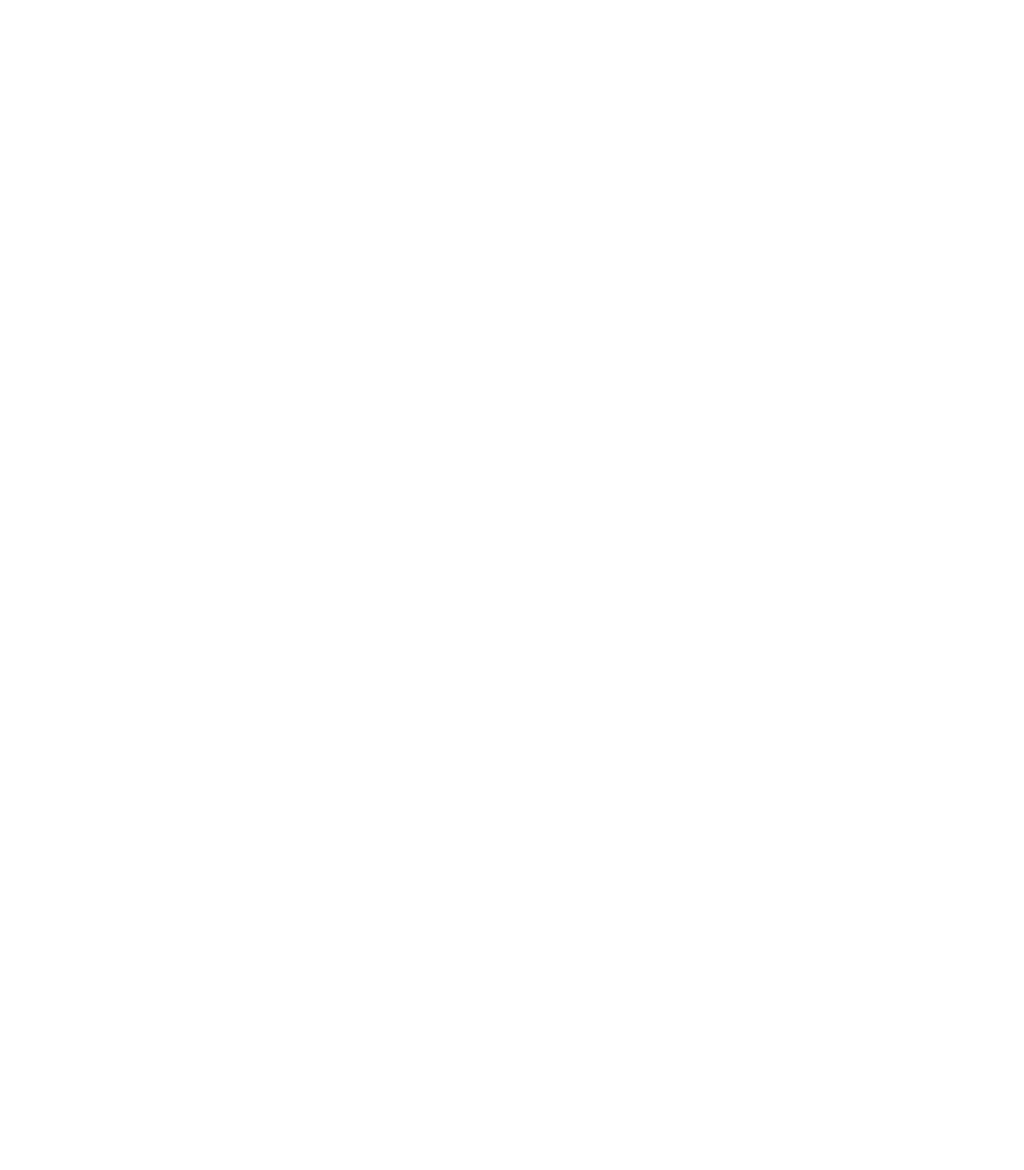
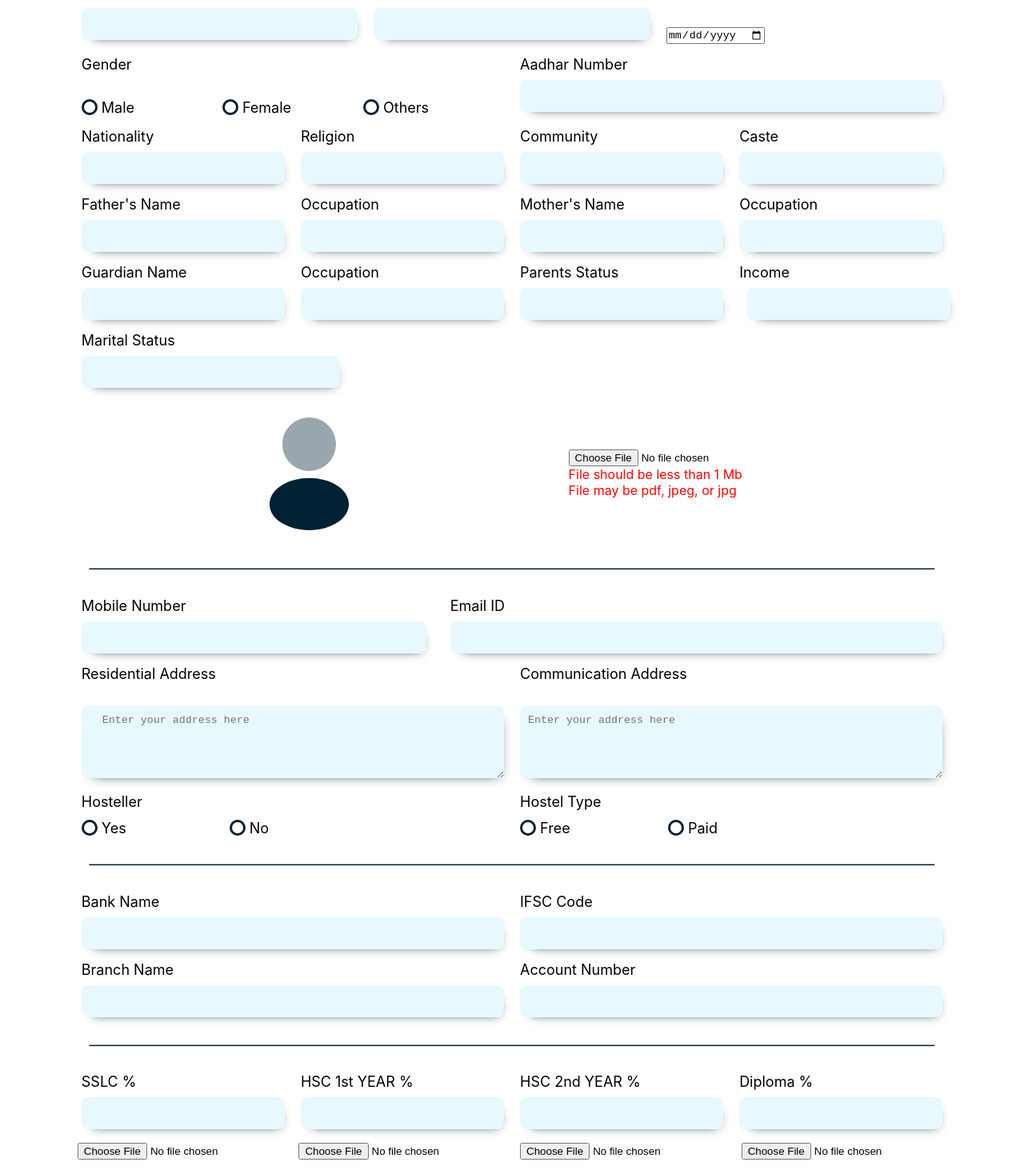
Before and after one commit to JawaharRL/erp-frontend, a React (Create React App) app in the folder frontend/: page /register-page-personal in a window 1280 px wide. Before the commit this address had no page. Shown: the part 167-1630 px from the top of the page at 80% size. Before the commit the page ends 800 px from the top, so only its background shows below. Built offline with nearby package versions, Linux system fonts and the light colour scheme.

Commit message:
bank details and academic register added

```diff
--- a/frontend/src/App.js
+++ b/frontend/src/App.js
@@ -1,7 +1,7 @@
 import React from 'react';
 import './App.css';
 import { BrowserRouter, Routes, Route } from 'react-router-dom';
-import { Landingpage, Loginpage,Registrationpage1 } from './Pages';
+import { Landingpage, Loginpage,Registrationpage1,Registrationpage2 } from './Pages';
 
 function App() {
   return (
@@ -9,8 +9,9 @@ function App() {
 
       <Routes>
         <Route path="/" element={<Landingpage/>} />
-        <Route path="/register-page" element={<Registrationpage1/>}/>
+        <Route path="/register-page-personal" element={<Registrationpage1/>}/>
         <Route path="/login-page" element={<Loginpage/>}/>
+        <Route path="/register-page-academic" element={<Registrationpage2/>}/>
       </Routes>
 
     </div>
--- a/frontend/src/Pages/Landingpage/Landingpage.css
+++ b/frontend/src/Pages/Landingpage/Landingpage.css
@@ -22,7 +22,8 @@
     width: 20px;
     margin-right: 7px;
 }
-.container{
+.landingpage-container{
+    display: flex;
     justify-content: flex-end;
 
 }
--- a/frontend/src/Pages/Landingpage/Landingpage.jsx
+++ b/frontend/src/Pages/Landingpage/Landingpage.jsx
@@ -12,10 +12,10 @@ const Landingpage = () => {
   return (
     <div>
     <Header></Header>
-    <div class="container">
+    <div class="landingpage-container">
         <div class="nav">
             <div>
-                <Link to={'/register-page'} class="landing-button" >
+                <Link to={'/register-page-personal'} class="landing-button" >
                     <img class="icon" src={registericon} alt=""/>
                     <p>Register</p>
                 </Link>
--- a/frontend/src/Pages/Registrationpage1/Registrationpage1.css
+++ b/frontend/src/Pages/Registrationpage1/Registrationpage1.css
@@ -1,5 +1,5 @@
 
-.header-fixed{
+.registration-header{
     position: sticky;
     top:0;
     left:0;
@@ -7,7 +7,6 @@
     /* background-color: cadetblue; */
     /* background-color: rgb(129, 164, 241); */
 }
-
 .title{
     text-align:center;
     font-family: 'Outfit';
@@ -23,11 +22,9 @@
     align-items: center;
     display: flex;
     margin-bottom:20px ;
-
 }
 
 .forms{
-
     border: none;
     height: 45px;
     width:35%;
@@ -39,16 +36,21 @@
     background: linear-gradient(to  right,rgb(0, 131, 213),rgb(1, 61, 96));
 
 }
-.container{
+/* .container{
     display: flex;
     padding-top:10px;
     padding-bottom: 10px;
-    /* background-color: cadetblue; */
     margin-left: 5px;
     margin-right: 5px;
 
+} */
+.registration1-levels{
+    display: flex;
+    margin: 15px;
 }
-
+.upload-files{
+    margin: 10px;
+}
 
 .field{
     flex:1;
@@ -135,9 +137,9 @@ label{
     margin-left:6%;
     margin-right:6%;
 }
-hr{
+#registration-seperator{
     height: 3px;
-    /* margin: 3%; */
+    margin: 3%;
     background-color: #002133;
 
 }
@@ -157,7 +159,8 @@ textarea::placeholder{
 
 
 }
-/* .b2{
-    flex:1;
-    padding: 10px;
-} */
+.bankdetails-container{
+    /* background-color: #000; */
+    display: flex;
+
+}
--- a/frontend/src/Pages/Registrationpage1/Registrationpage1.jsx
+++ b/frontend/src/Pages/Registrationpage1/Registrationpage1.jsx
@@ -1,12 +1,13 @@
 import React from 'react';
 import './Registrationpage1.css';
 import Profile from '../../Assets/profile.svg'
+import { Link } from 'react-router-dom';
 
 function Registrationpage1() {
   return (
     <div>
         <div class="regbackground">
-            <div class="header-fixed ">
+            <div class="registration-header ">
              <div class="title">
               <h1 >ERP Registration form</h1>
             </div>
@@ -16,7 +17,7 @@ function Registrationpage1() {
             </div>
             </div>
 
-            <div class="container">
+            <div class="registration1-levels">
                <div class="field">
                 <label htmlFor="Name">First Name</label>
                 <input type="text" name="Name" />
@@ -33,7 +34,7 @@ function Registrationpage1() {
               </div>
             </div>
 
-            <div class="container">
+            <div class="registration1-levels">
                <div class="field">
                 <label htmlFor="Gender">Gender</label><br/>
                <div class="radio" >
@@ -51,7 +52,7 @@ function Registrationpage1() {
               </div>
             </div>
 
-            <div class="container">
+            <div class="registration1-levels">
                 <div class="field">
                  <label htmlFor="Nationality">Nationality</label>
                  <input type="text" name="Nationality" />
@@ -71,7 +72,7 @@ function Registrationpage1() {
 
              </div>
 
-            <div class="container ">
+            <div class="registration1-levels ">
                 <div class="field">
                  <label htmlFor="FatherName">Father's Name</label>
                  <input type="text" name="FatherName" />
@@ -90,7 +91,7 @@ function Registrationpage1() {
               </div>
             </div>
 
-            <div class="container">
+            <div class="registration1-levels">
                 <div class="field">
                  <label htmlFor="GuardianName">Guardian Name</label>
                  <input type="text" name="GuardianName"/>
@@ -109,7 +110,7 @@ function Registrationpage1() {
               </div>
             </div>
 
-            <div class="container">
+            <div class="registration1-levels">
                 <div class="form-group field">
                  <label htmlFor="MaritalStatus">Marital Status</label>
                  <input type="text" name="Marital Staus"  id='maritalstatus' />
@@ -126,10 +127,10 @@ function Registrationpage1() {
 
                 </div>
             </div>
-            <hr/>
+            <hr id='registration-seperator'/>
 
-            <div class="container">
-                <div class=" b4 field">
+            <div class="registration1-levels">
+                <div class=" field">
                  <label htmlFor="MobileNo">Mobile Number</label>
                  <input id='mobilenumber' type="text" name="MobileNo"  />
                </div>
@@ -139,8 +140,8 @@ function Registrationpage1() {
                 <input id='mailid' type="text" name="Emailid" />
               </div>
             </div>
-            <div class="container g1">
-              <div class=" b4 field">
+            <div class="registration1-levels">
+              <div class=" field">
                 <label htmlFor="ResidentialAddress">Residential Address</label><br/>
                 <textarea  name="ResidentialAddress" cols="40" rows="6" placeholder="  Enter your address here"></textarea>
               </div>
@@ -150,7 +151,7 @@ function Registrationpage1() {
               </div>
             </div>
 
-            <div class="container">
+            <div class="registration1-levels">
               <div class="field">
                <label htmlFor="Hosteller">Hosteller</label>
                <div class="radio">
@@ -167,36 +168,75 @@ function Registrationpage1() {
              </div>
            </div>
 
-           <hr/>
+           <hr id='registration-seperator'/>
+           <div class="registration1-levels">
+                <div class=" field">
+                 <label htmlFor="Bank name">Bank Name</label>
+                 <input id='bank' type="text" name="Bank Name"  />
+               </div>
 
-           <div class="container">
+               <div class="field ">
+                <label htmlFor="ifsccode">IFSC Code</label>
+                <input id='ifsc' type="text" name="IFSC Code" />
+              </div>
+            </div>
+            <div class="registration1-levels">
+            <div class=" field">
+                 <label htmlFor="MobileNo">Branch Name</label>
+                 <input id='branch' type="text" name="Branch Name"  />
+               </div>
+
+               <div class="field ">
+                <label htmlFor="Emailid">Account Number</label>
+                <input id='accno' type="text" name="Account Number" />
+              </div>
+            </div>
+
+            <hr id='registration-seperator'/>
+           <div class="registration1-levels">
             <div class="field">
              <label  htmlFor="SSLC">SSLC %</label>
-             <input type="text" name="sslc"class="b2" />
-             <br/><br/>
-             <input type="file" name="file" class="b3" />
+             <input type="text" name="sslc"class="" />
+
+             {/* <br/>
+             <input type="file" name="file" class="" /> */}
            </div>
            <div class="field">
              <label htmlFor="HSC 1st YEAR">HSC 1st YEAR %</label>
-             <input type="text" name="HSC 1st YEAR" class="b2"  />
-             <br/><br/>
-             <input type="file" name="file" class="b3"/>
+             <input type="text" name="HSC 1st YEAR" class=""  />
+             {/* <br/>
+             <input type="file" name="file" class=""/> */}
            </div>
            <div class="field">
              <label htmlFor="HSC 2nd YEAR">HSC 2nd YEAR %</label>
-             <input type="text" name="HSC 2nd YEAR"class="b2" />
-             <br/><br/>
-             <input type="file" name="file" class="b3"/>
+             <input type="text" name="HSC 2nd YEAR"class="" />
+             {/* <br/>
+             <input type="file" name="file" class=""/> */}
            </div>
            <div class="field">
             <label htmlFor="Diploma">Diploma %</label>
-            <input type="text" name="Diploma"class="b2" />
-            <br/><br/>
-            <input type="file" name="file" class="b2"/>
+            <input type="text" name="Diploma"class="" />
+            {/* <br/>
+            <input type="file" name="file" class=""/> */}
           </div>
          </div>
 
-         <div class="container">
+         <div class="registration1-levels upload-files">
+            <div class="field">
+          <input type="file" name="file" class="" />
+            </div>
+            <div class="field">
+          <input type="file" name="file" class="" />
+            </div>
+            <div class="field">
+          <input type="file" name="file" class="" />
+            </div>
+            <div class="field">
+          <input type="file" name="file" class="" />
+            </div>
+          </div>
+
+         <div class="registration1-levels">
           <div class="field">
            <label htmlFor="EmisNumber">Emis Number</label>
            <input type="text" name="EmisNumber"/>
@@ -214,7 +254,7 @@ function Registrationpage1() {
          </div>
        </div>
        <div class="container container1">
-        <button class="link1">Next</button>
+        <Link to={'/register-page-academic'}>Next</Link>
        </div>
     </div>
     </div>
--- /dev/null
+++ b/frontend/src/Pages/Registrationpage2/Registrationpage2.jsx
@@ -0,0 +1,102 @@
+import React from 'react'
+import './Registrationpage2.css'
+
+function Registrationpage2() {
+  return (
+    <div>
+
+
+            <div class="header-fixed ">
+                <div class="title">
+                 <h1 >ERP Registration form</h1>
+                </div>
+                <div class="container">
+                  <button class="field"><a href="erp.html" class="link1">Personal Details</a> </button>
+                  <button class="field"><a href="#" class="link1">Academic Details</a></button>
+                </div>
+            </div>
+            <br/>
+            <div class="container">
+                <div class="field">
+                 <label htmlFor="RegisterNo"><strong>RegisterNo</strong></label>
+                 <input type="text" name="RegisterNo" />
+               </div>
+               <div class="field">
+                 <label htmlFor="Programme"><strong>Programme</strong></label>
+                 <input type="text" name="Programme"  />
+               </div>
+               <div class="field">
+                 <label htmlFor="Discipline"><strong>Discipline</strong></label>
+                 <input type="text" name="Discipline" />
+               </div>
+               <div class="field">
+                <label htmlFor="Regulation"><strong>Regulation</strong></label>
+                <input type="text" name="Regulation"/>
+              </div>
+             </div>
+             <br/>
+             <div class="container">
+                <div class="field">
+                 <label htmlFor="AdmissionNo"><strong>AdmissionNo</strong></label>
+                 <input type="text" name="AdmissionNo" />
+               </div>
+               <div class="field">
+                 <label htmlFor="Academic Year"><strong>Academic Year</strong></label>
+                 <input type="text" name="Academic Year"/>
+               </div>
+               <div class="field">
+                 <label htmlFor="Semester"><strong>Semester</strong></label>
+                 <input type="text" name="Semester"/>
+               </div>
+               <div class="field">
+                <label htmlFor="ABC Id"><strong>ABC Id</strong></label>
+                <input type="text" name="ABC Id" />
+              </div>
+             </div>
+             <br/>
+             <div class="container">
+                <div class="field">
+                 <label htmlFor="UMIS Id"><strong>UMIS Id</strong></label>
+                 <input type="text" name="UMIS Id"   />
+               </div>
+               <div class="field">
+                 <label htmlFor="Date of Admission"><strong>Date of Admission</strong></label>
+                 <input type="date" name="Date of Admission"  />
+               </div>
+               <div class="field">
+                 <label htmlFor="Course joined"><strong>Course joined</strong></label>
+                 <input type="date" name="Course joined"  />
+               </div>
+               <div class="field">
+                <label htmlFor="Course Type"><strong>Course Type</strong></label>
+                <input type="radio" name="Fastrack" value="Regular"/>Regular
+                <input type="radio" name="Fastrack" value="Lateral"/>Lateral
+              </div>
+
+             </div>
+             <br/>
+             <div class="container">
+                <div class="field">
+                    <label htmlFor="Fastrack"><strong>Fastrack</strong></label>
+                    <input type="radio" name="Fastrack" value ="Yes"/>Yes
+                    <input type="radio" name="Fastrack" value="No"/>No
+                  </div>
+               <div class="field" >
+                 <label htmlFor="CGPA"><strong>CGPA</strong></label>
+                 <input type="text" name="CGPA" />
+               </div>
+               <div class="field">
+                <label htmlFor="Student status"><strong>Student status</strong></label>
+                <input type="text" name="Student status" />
+              </div>
+             </div>
+             <br/>
+             <div class="container container1">
+                <button>Previous</button>
+                <button>Save</button>
+               </div>
+    </div>
+  )
+}
+
+export default Registrationpage2
--- a/frontend/src/Pages/index.js
+++ b/frontend/src/Pages/index.js
@@ -1,3 +1,4 @@
 export {default as Landingpage} from './Landingpage/Landingpage.jsx'
 export {default as Loginpage} from './Loginpage/Loginpage'
 export {default as Registrationpage1} from './Registrationpage1/Registrationpage1'
+export {default as Registrationpage2} from './Registrationpage2/Registrationpage2'
```
Also changed, not shown: frontend/src/Pages/Registrationpage2/Registrationpage2.css (added).
